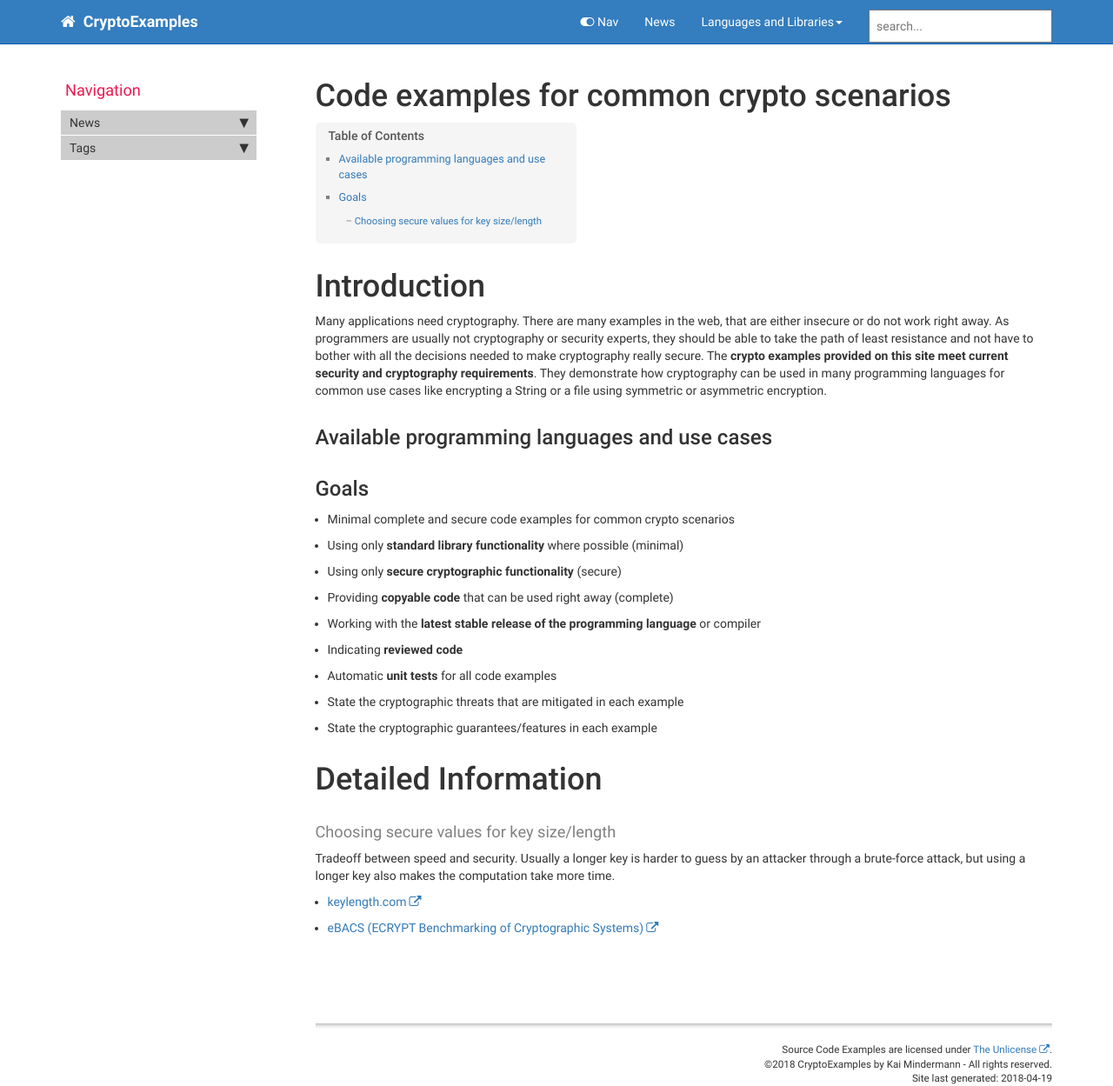
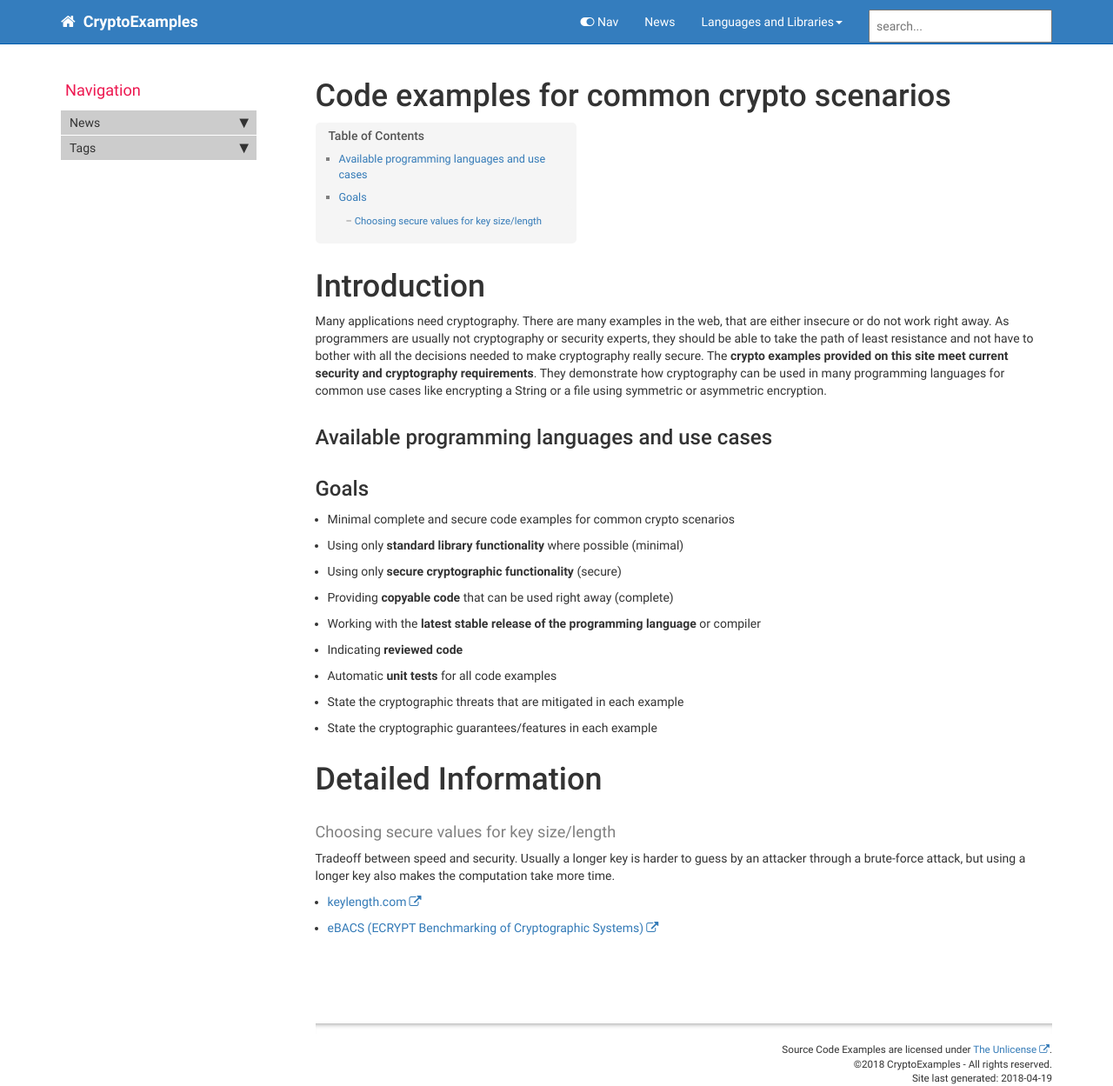
Before and after one commit to cryptoexamples/CryptoExamples, a Jekyll site: the page built from index.md, in a window 1280 px wide. Shown: the whole page at 87% size. Built offline with Jekyll 4.4.1, drawn with Linux system fonts in a browser that asks for light colours; nearby versions of some CDN libraries; comment, search, counter and statistics services are not loaded.

Commit message:
Update _config.yml

```diff
--- a/_config.yml
+++ b/_config.yml
@@ -9,7 +9,7 @@ topnav_title: CryptoExamples
 site_title: CryptoExamples
 # this appears in the html browser tab for the site title (seen mostly by search engines, not users)
 
-company_name: CryptoExamples by Kai Mindermann
+company_name: CryptoExamples
 # this appears in the footer
 
 #github_editme_path: kmindi/crypto-examples/master
```
